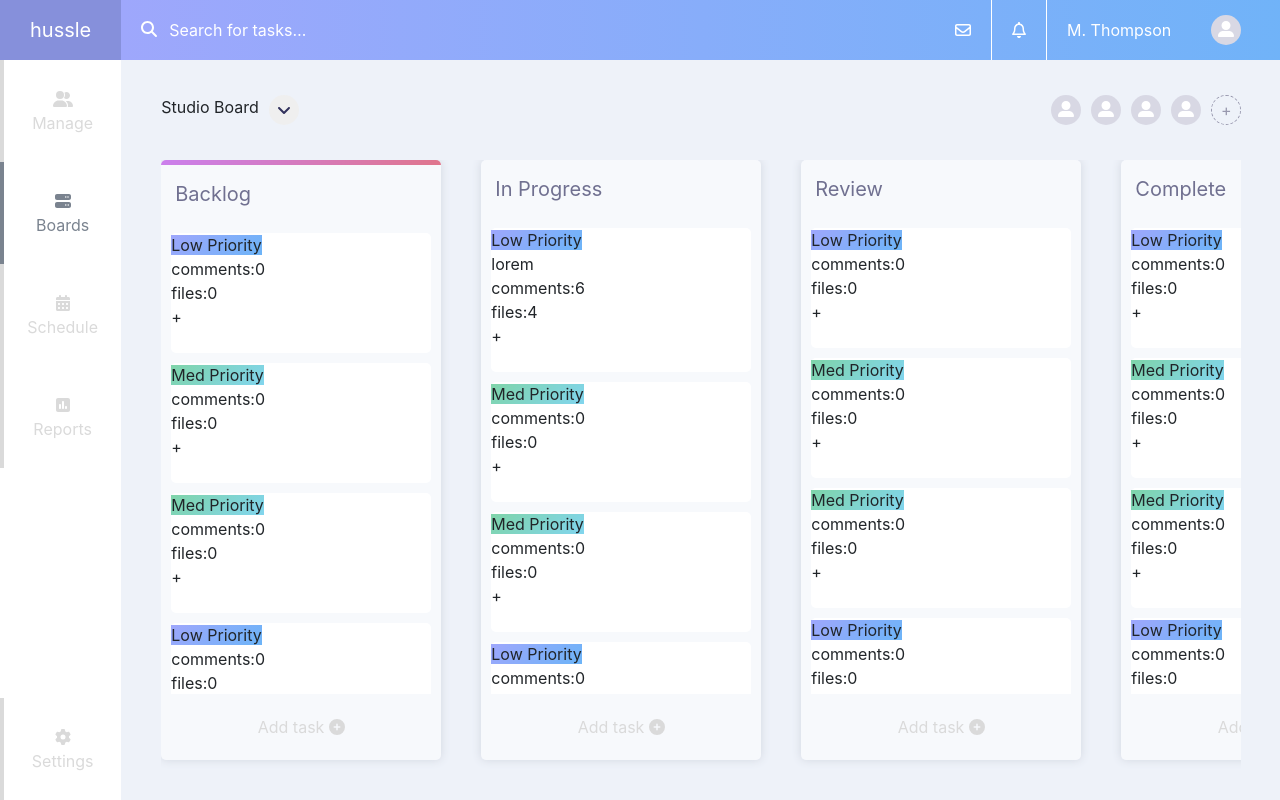
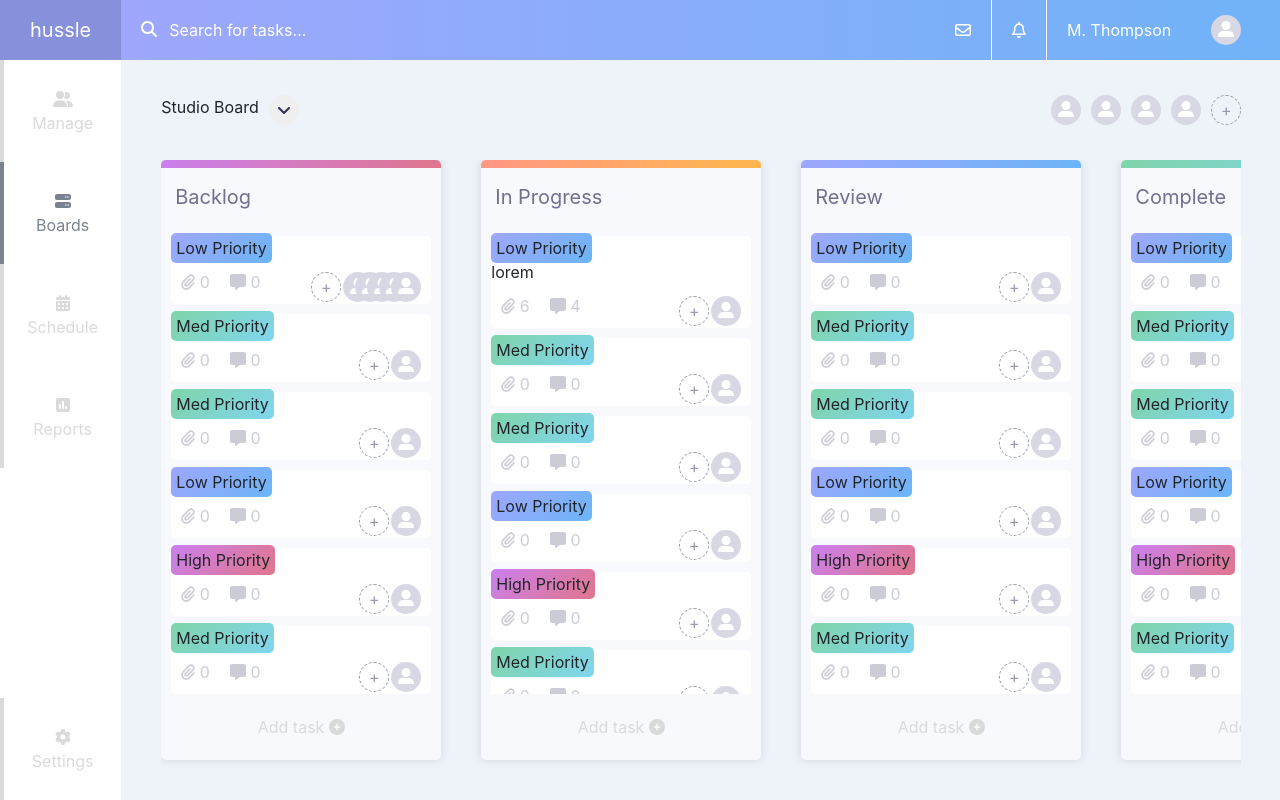
Before and after one commit to skorovDev/test_admin_page_vue2, a Vue app: page / in a window 1280 px wide. Built offline with nearby package versions, Linux system fonts and the light colour scheme.

Commit message:
icon fix

```diff
--- a/src/awesome-font.js
+++ b/src/awesome-font.js
@@ -12,6 +12,8 @@ import {
   faUserLarge,
   faAngleDown,
   faCirclePlus,
+  faMessage,
+  faPaperclip,
 } from "@fortawesome/free-solid-svg-icons";
 import { faBell, faEnvelope } from "@fortawesome/free-regular-svg-icons";
 
@@ -26,6 +28,8 @@ library.add(
   faBell,
   faUserLarge,
   faAngleDown,
-  faCirclePlus
+  faCirclePlus,
+  faMessage,
+  faPaperclip
 );
 Vue.component("font-awesome-icon", FontAwesomeIcon);
--- a/src/components/Board.vue
+++ b/src/components/Board.vue
@@ -1,6 +1,6 @@
 <template>
   <div class="board">
-    <div :class="`border-gradient-${status}`"></div>
+    <div :class="statusClass"></div>
     <div class="board-title">{{ title }}</div>
     <div class="board-cards">
       <card
@@ -28,10 +28,18 @@ import Card from "@/components/Card";
 export default {
   name: "Board",
   components: { Card },
+  data: () => ({
+    statuses: { 1: "backlog", 2: "in_progress", 3: "review", 4: "complete" },
+  }),
   props: {
     title: {},
     cards: {},
     status: {},
+  },
+  computed: {
+    statusClass() {
+      return `border-gradient-${this.statuses[this.status]}`;
+    },
   },
 };
 </script>
@@ -75,7 +83,7 @@ export default {
   overflow-y: scroll;
 }
 
-.border-gradient-1 {
+.border-gradient-backlog {
   height: 10px;
   background: linear-gradient(133.98deg, #c781ff -18.23%, #e57373 125.36%);
 }
@@ -87,7 +95,7 @@ export default {
 
 .border-gradient-review {
   height: 10px;
-  background: linear-gradient(133.98deg, #c781ff -18.23%, #e57373 125.36%);
+  background: linear-gradient(134.34deg, #9ea7fc 0%, #65b6f7 114.98%);
 }
 
 .border-gradient-complete {
--- a/src/components/Card.vue
+++ b/src/components/Card.vue
@@ -1,21 +1,29 @@
 <template>
   <div class="card">
     <div class="card-priority">
-      <span :class="priorityClass">{{ priorityLabel }}</span>
+      <span class="card-priority-label" :class="priorityClass">
+        {{ priorityLabel }}</span
+      >
     </div>
     <div class="card-text">
       {{ text }}
     </div>
-    <div class="card-footer">
-      <div class="card-footer-addition">
-        <div>comments:{{ countOfComments }}</div>
-        <div>files:{{ countOfFiles }}</div>
+    <div class="card-footer d-flex justify-content-between align-items-center">
+      <div class="card-footer-addition d-flex">
+        <div class="card-footer-addition-paperclip">
+          <font-awesome-icon icon="paperclip" />
+          {{ countOfComments }}
+        </div>
+        <div class="card-footer-addition-message">
+          <font-awesome-icon icon="message" />
+          {{ countOfFiles }}
+        </div>
       </div>
       <div class="card-footer-users">
-        <div>+</div>
-        <div>
-          <div v-for="(user, index) in users" :key="index">
-            <img src="#" alt="" />
+        <div class="d-flex">
+          <div class="plus">+</div>
+          <div class="user" v-for="(user, index) in users" :key="index">
+            <font-awesome-icon icon="user-large" />
           </div>
         </div>
       </div>
@@ -47,12 +55,69 @@ export default {
 };
 </script>
 
-<style scoped>
+<style scoped lang="scss">
 .card {
   background: #ffffff;
   border-radius: 5px;
   margin: 10px;
+
+  .card-priority {
+    &-label {
+      padding: 5px;
+      border-radius: 5px;
+    }
+  }
+
+  .user {
+    margin-left: -28px;
+    margin-top: 10px;
+    color: #ffffff;
+    text-align: center;
+    padding-top: 2px;
+    height: 30px;
+    width: 30px;
+    border-radius: 50%;
+    background: #d8d8e4;
+
+    &:hover {
+      cursor: pointer;
+    }
+  }
+
+  .plus {
+    margin-top: 10px;
+    margin-right: 30px;
+    color: #9898ae;
+    display: flex;
+    line-height: 16px;
+    font-size: 16px;
+    align-items: center;
+    justify-content: center;
+    border: 1px dashed #9898ae;
+    border-radius: 50%;
+    height: 30px;
+    width: 30px;
+
+    &:hover {
+      cursor: pointer;
+    }
+  }
+
+  .card-footer {
+    &-addition {
+      &-paperclip {
+        margin: 10px;
+      }
+
+      &-message {
+        margin: 10px;
+      }
+
+      color: #ccccd7;
+    }
+  }
 }
+
 .low-priority {
   background: linear-gradient(134.34deg, #9ea7fc 0%, #65b6f7 114.98%);
 }
--- a/src/data/boards.json
+++ b/src/data/boards.json
@@ -6,6 +6,10 @@
       {
         "text": "",
         "users": [
+          {},
+          {},
+          {},
+          {},
           {}
         ],
         "countOfComments": 0,
```
